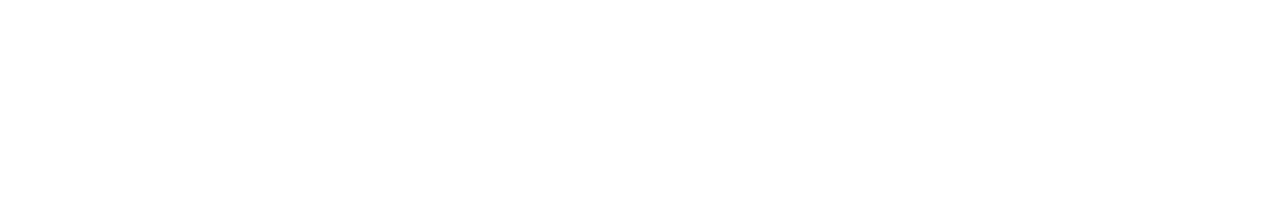
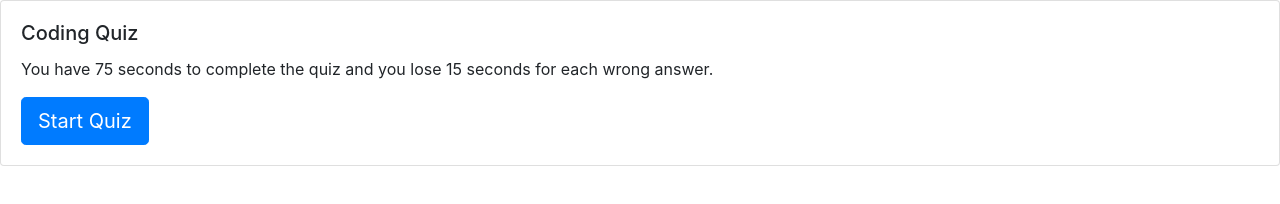
Before and after one commit to INWYTIA/CodeQuiz, a plain HTML site: page index.html in a window 1280 px wide. Drawn offline with nearby package versions, Linux system fonts and the light colour scheme.

Commit message:
Added html features for start of quiz

```diff
--- a/index.html
+++ b/index.html
@@ -7,8 +7,13 @@
         <script src="https://ajax.googleapis.com/ajax/libs/jquery/3.4.1/jquery.min.js"></script>
     </head>
     <body>
-
-
+        <div class="card">
+            <div class="card-body">
+              <h5 class="card-title">Coding Quiz</h5>
+              <p class="card-text">You have 75 seconds to complete the quiz and you lose 15 seconds for each wrong answer.</p>
+              <button type="button" class="btn btn-primary btn-lg">Start Quiz</button>
+            </div>
+          </div>
     </body>
     <script src="./questions.js"></script>
     <script src="./script.js"></script>
```
